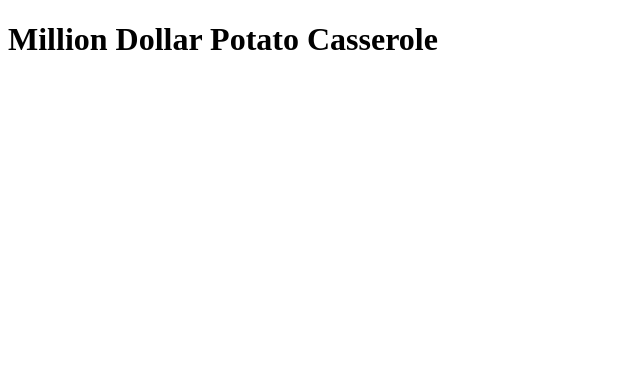
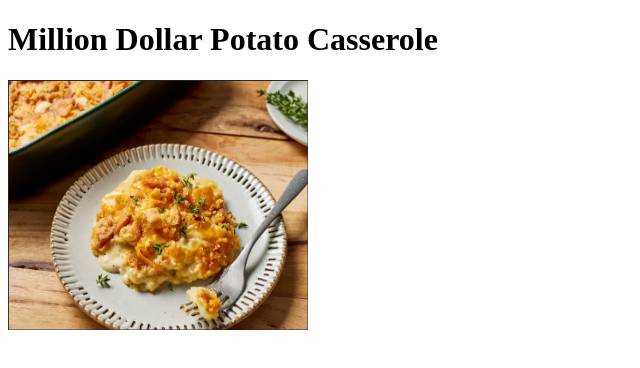
Before and after one commit to wards22/odin-recipes, a plain HTML site: page recipes/million-dollar-potato-casserole.html in a window 1280 px wide. Shown: the whole page, without its empty margins (0-640 px from the left). Drawn offline with Linux system fonts and the light colour scheme.

Commit message:
Add image of mdcp to img directory and recipe page

```diff
--- a/recipes/million-dollar-potato-casserole.html
+++ b/recipes/million-dollar-potato-casserole.html
@@ -8,5 +8,7 @@
 
     <body>
         <h1>Million Dollar Potato Casserole</h1>
+        <img src="../img/mdcp.png" alt="Damn you cheesy, expensive potatoes!"
+        height="250" width="300">
     </body>
 </html>
```
Also changed, not shown: img/mdcp.png (added).
